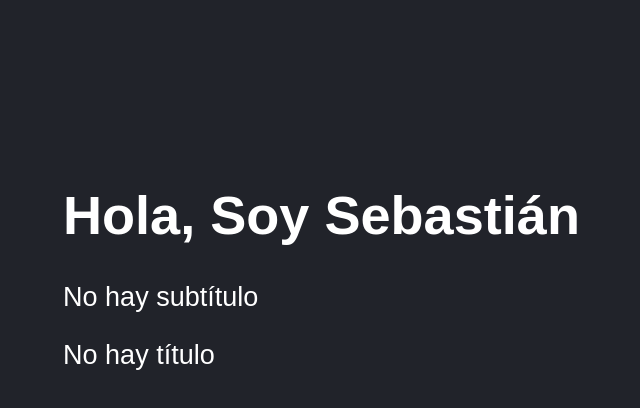
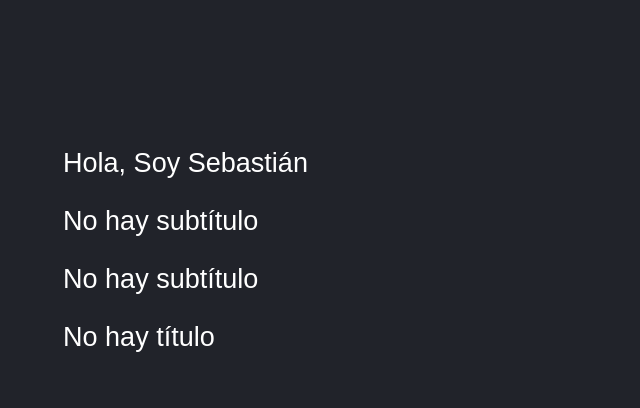
Before and after one commit to sebaswing/React0, a React (Vite) app in the folder 03-counter-app-vite/: page / in a window 1280 px wide. Shown: the top 408 px of the page, without its empty margins (85-725 px from the left). Built offline with nearby package versions, Linux system fonts and the light colour scheme.

Commit message:
adding testid tests and snapshot tests

```diff
--- a/03-counter-app-vite/src/FirstApp.jsx
+++ b/03-counter-app-vite/src/FirstApp.jsx
@@ -17,7 +17,8 @@
         //<>   es lo mismo que un Fragment
         <>
             {/* <h1>{ GetName(2,3) }</h1> */}
-            <h1>{title}</h1>
+            <div data-testid="test-title">{title}</div>
+            <p>{subtitle}</p>
             <p>{subtitle}</p>
             <p>{name}</p>
         </>
```
Also changed, not shown: 2 other files (tests, documents, lock files or other folders).
